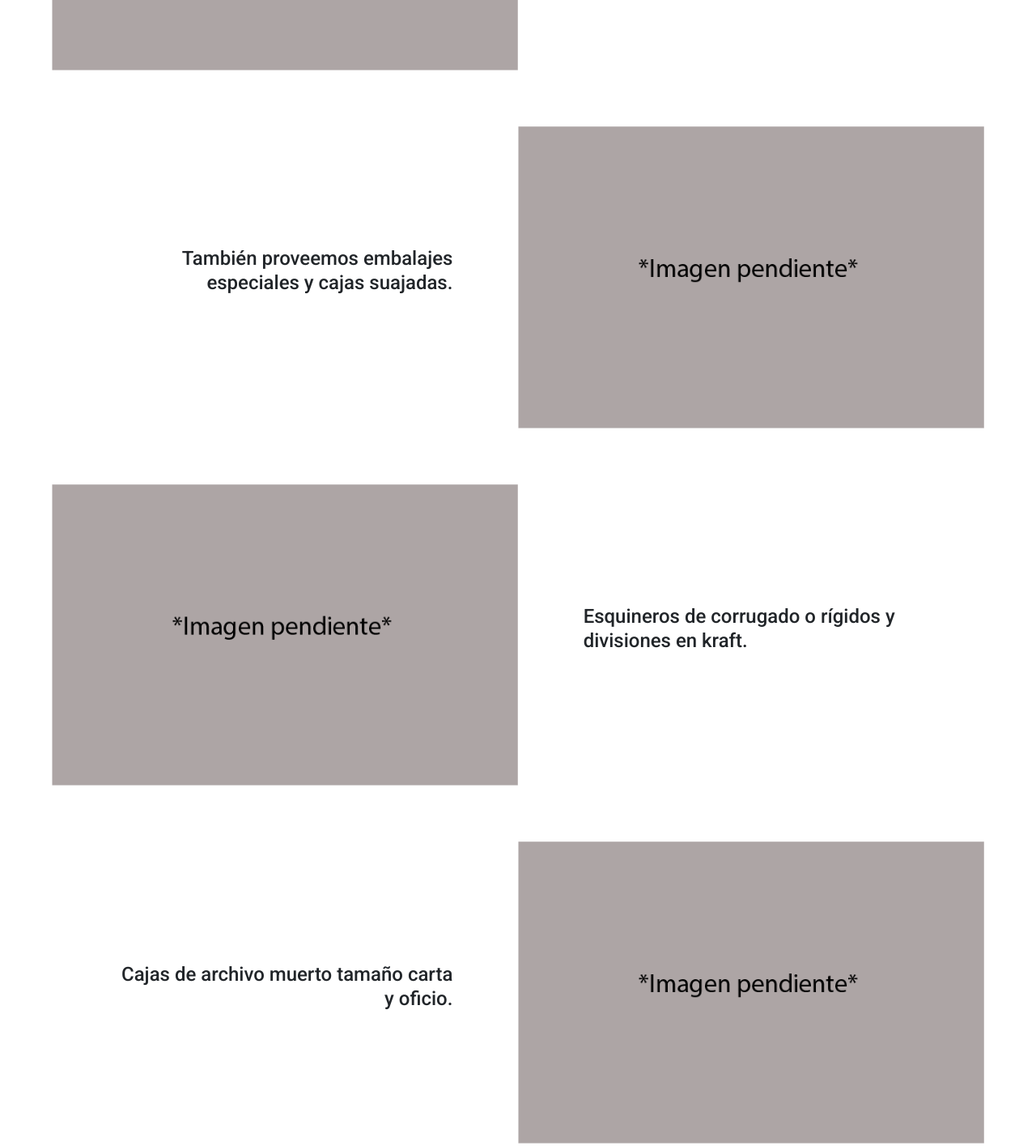
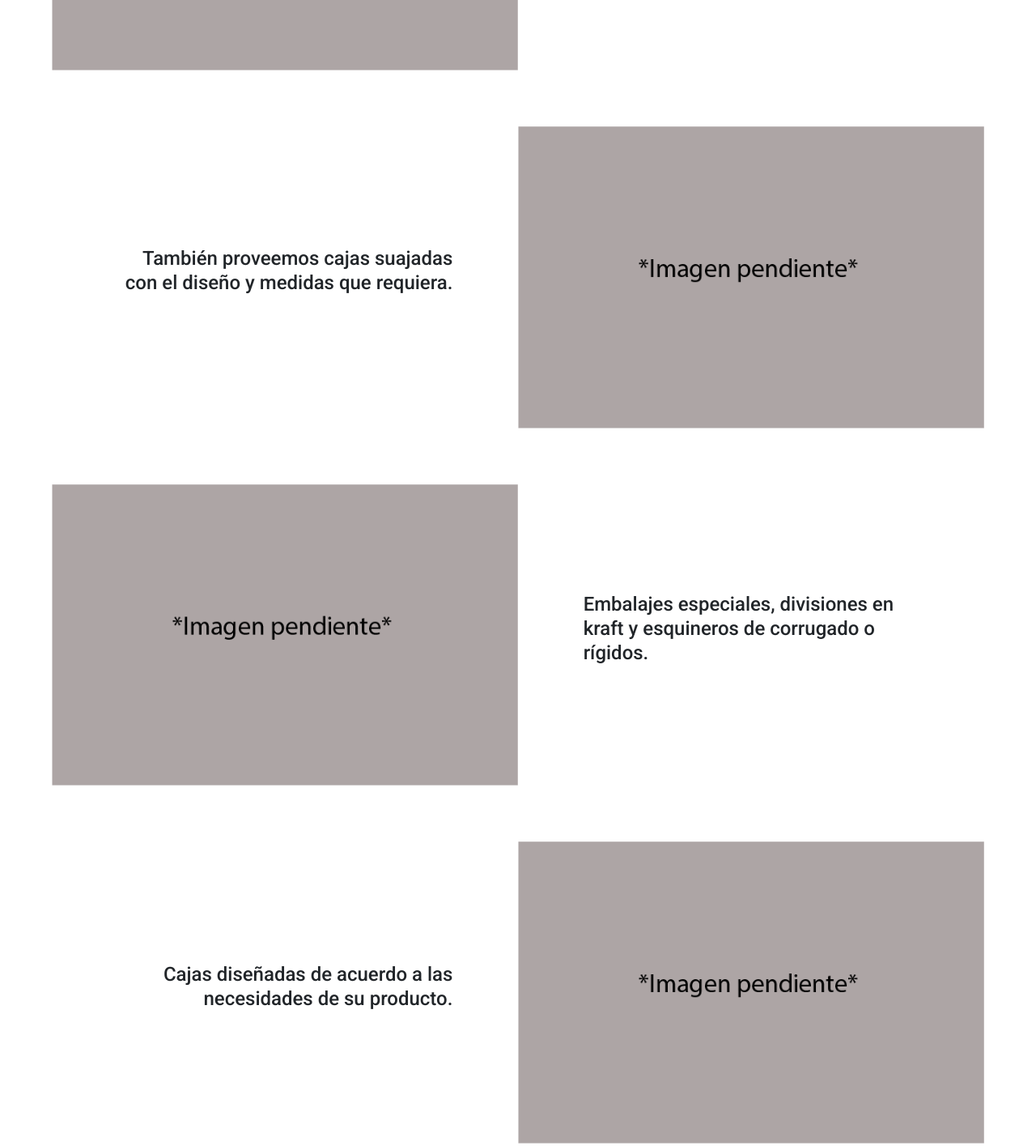
Before and after one commit to eli-sawet/cajas-especiales, a website: page pages/productos.html in a window 1280 px wide. Shown: the part 1160-2575 px from the top of the page at 81% size. Drawn offline with nearby package versions, Linux system fonts and the light colour scheme.

Commit message:
correcion de textos de productos

```diff
--- a/pages/productos.html
+++ b/pages/productos.html
@@ -95,22 +95,26 @@
       <div class="row">
         <div class="col-12">
           <h2 class="productosSec2--titulo">Algunos de los productos que manejamos</h2>
-            <div class="productosSec2--divAlinearIzq" data-aos="fade-left">
+            <div class="productosSec2--divAlinearIzq">
                 <img src="../images/img_prod2.png" alt="cajas impresas" class="productosSec2--img"/>
                 <p class="productosSec2--texto">Cajas impresas en serigrafía o flexografía hasta en 4 tintas y con recubrimientos según lo requiera.</p>
             </div>
-            <div class="productosSec2--divAlinearDer" data-aos="fade-right">
+            <div class="productosSec2--divAlinearDer">
                 <img src="../images/img_prod2.png" alt="cajas suajadas" class="productosSec2--img"/>
-                <p class="productosSec2--texto productosSec2--text--align">También proveemos embalajes especiales y cajas suajadas.</p>
+                <p class="productosSec2--texto productosSec2--text--align">También proveemos cajas suajadas con el diseño y medidas que requiera.</p>
             </div>
-            <div class="productosSec2--divAlinearIzq" data-aos="fade-left">
-                <img src="../images/img_prod2.png" alt="esquineros" class="productosSec2--img"/>
-                <p class="productosSec2--texto">Esquineros de corrugado o rígidos y divisiones en kraft.</p>
+            <div class="productosSec2--divAlinearIzq">
+                <img src="../images/img_prod2.png" alt="caja con divisiones para botellas" class="productosSec2--img"/>
+                <p class="productosSec2--texto">Embalajes especiales, divisiones en kraft y esquineros de corrugado o rígidos.</p>
             </div>
-            <div class="productosSec2--divAlinearDer" data-aos="fade-right">
-                <img src="../images/img_prod2.png" alt="cajas de archivo muerto" class="productosSec2--img"/>
-                <p class="productosSec2--texto productosSec2--text--align">Cajas de archivo muerto tamaño carta y oficio.</p>
+            <div class="productosSec2--divAlinearDer">
+                <img src="../images/img_prod2.png" alt="caja para transportar alimentos" class="productosSec2--img"/>
+                <p class="productosSec2--texto productosSec2--text--align">Cajas diseñadas de acuerdo a las necesidades de su producto.</p>
             </div>
+            <div class="productosSec2--divAlinearIzq">
+              <img src="../images/img_prod2.png" alt="cajas de archivo muerto" class="productosSec2--img"/>
+              <p class="productosSec2--texto productosSec2--text--align">Cajas de archivo muerto tamaño carta y oficio.</p>
+          </div>
         </div>
       </div>
     </div>
```
